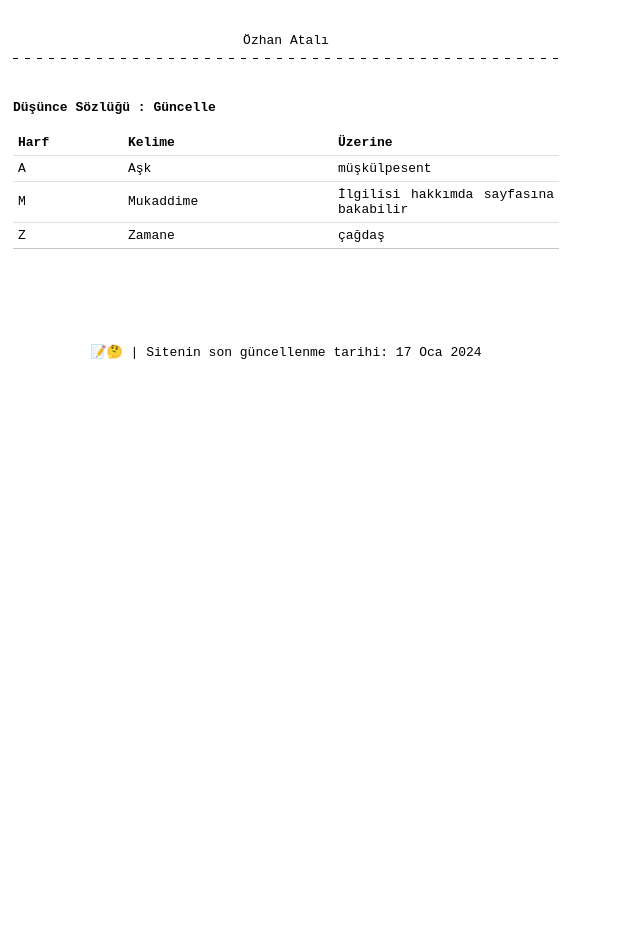
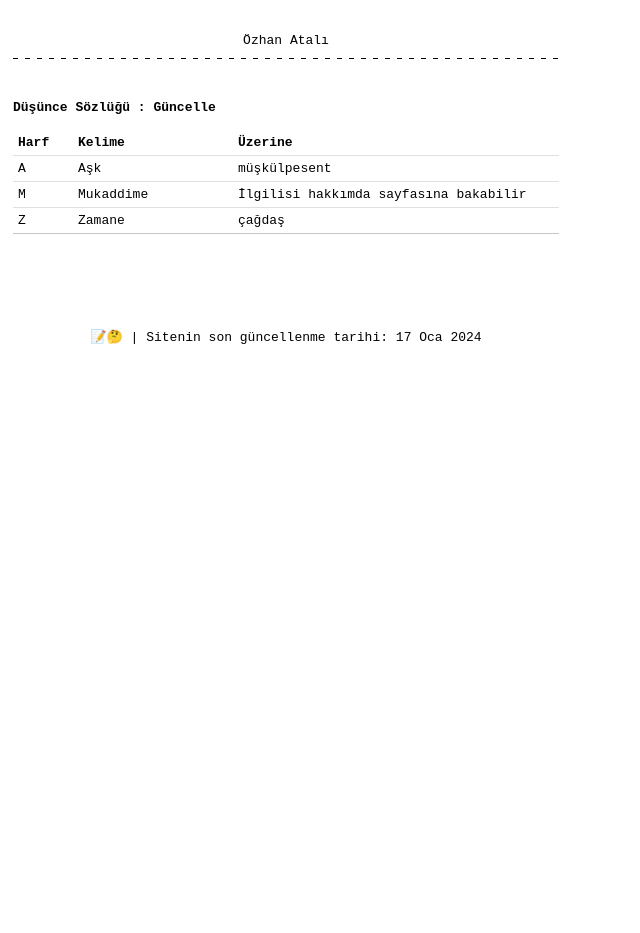
Before and after one commit to ozhanatali/ozhanatali.github.io, a Jekyll site: the page built from _posts/2024-01-01-sozluk.html, in a window 1280 px wide. Shown: the whole page, without its empty margins (0-640 px from the left). Built offline with Jekyll 4.4.1, drawn with Linux system fonts in a browser that asks for light colours.

Commit message:
Update 2024-01-01-sozluk.html

```diff
--- a/_posts/2024-01-01-sozluk.html
+++ b/_posts/2024-01-01-sozluk.html
@@ -9,7 +9,7 @@ layout: default
       </h3>
       <br>
       <table id="table">
-        <thead id="head"><tr><td width="100"><b>Harf</b></td><td width="200"><b>Kelime</b></td><td><b>Üzerine</b></td></tr></thead>
+        <thead id="head"><tr><td width="50"><b>Harf</b></td><td width="150"><b>Kelime</b></td><td><b>Üzerine</b></td></tr></thead>
         <tr id="root"></tr>
       </table>
     </div>
```
